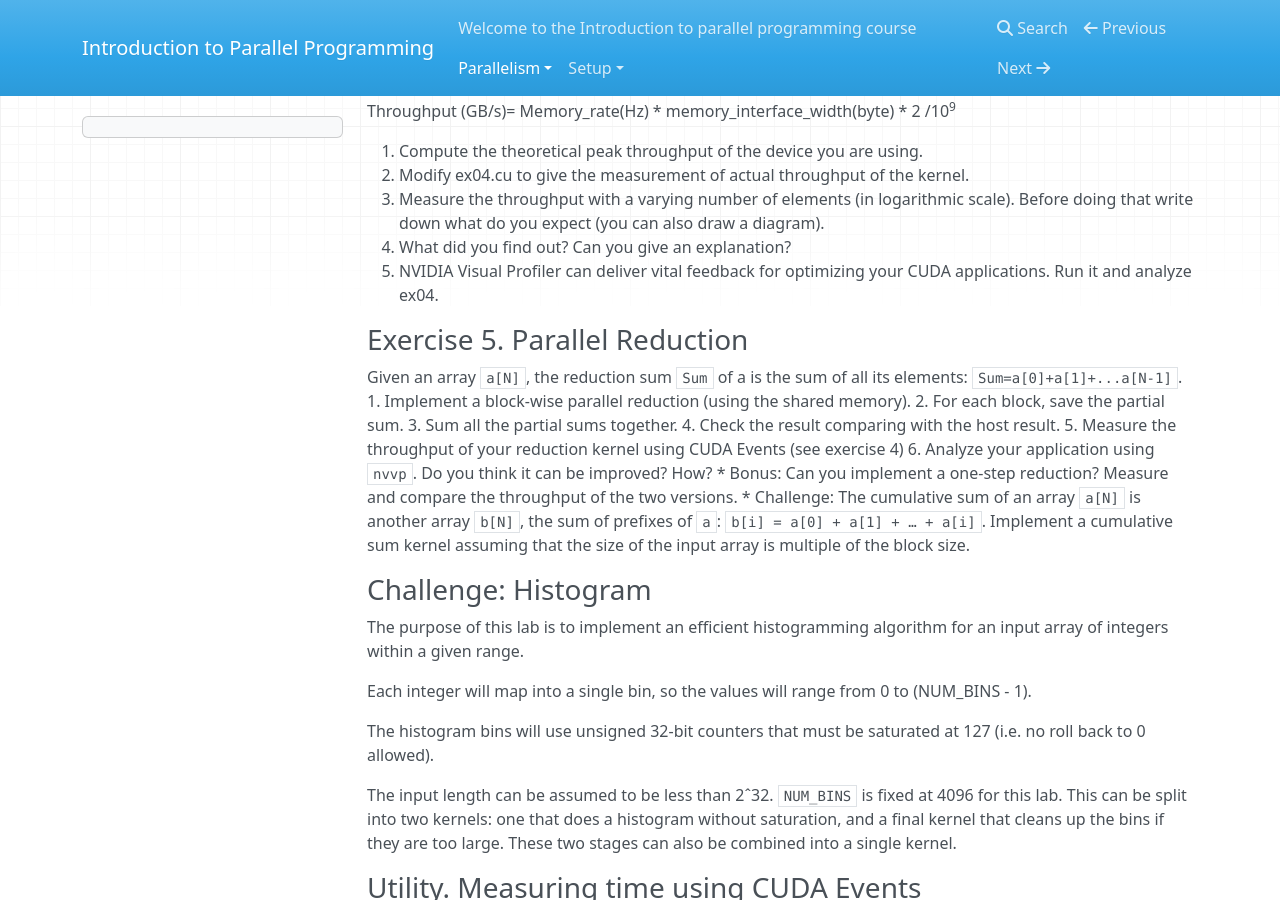
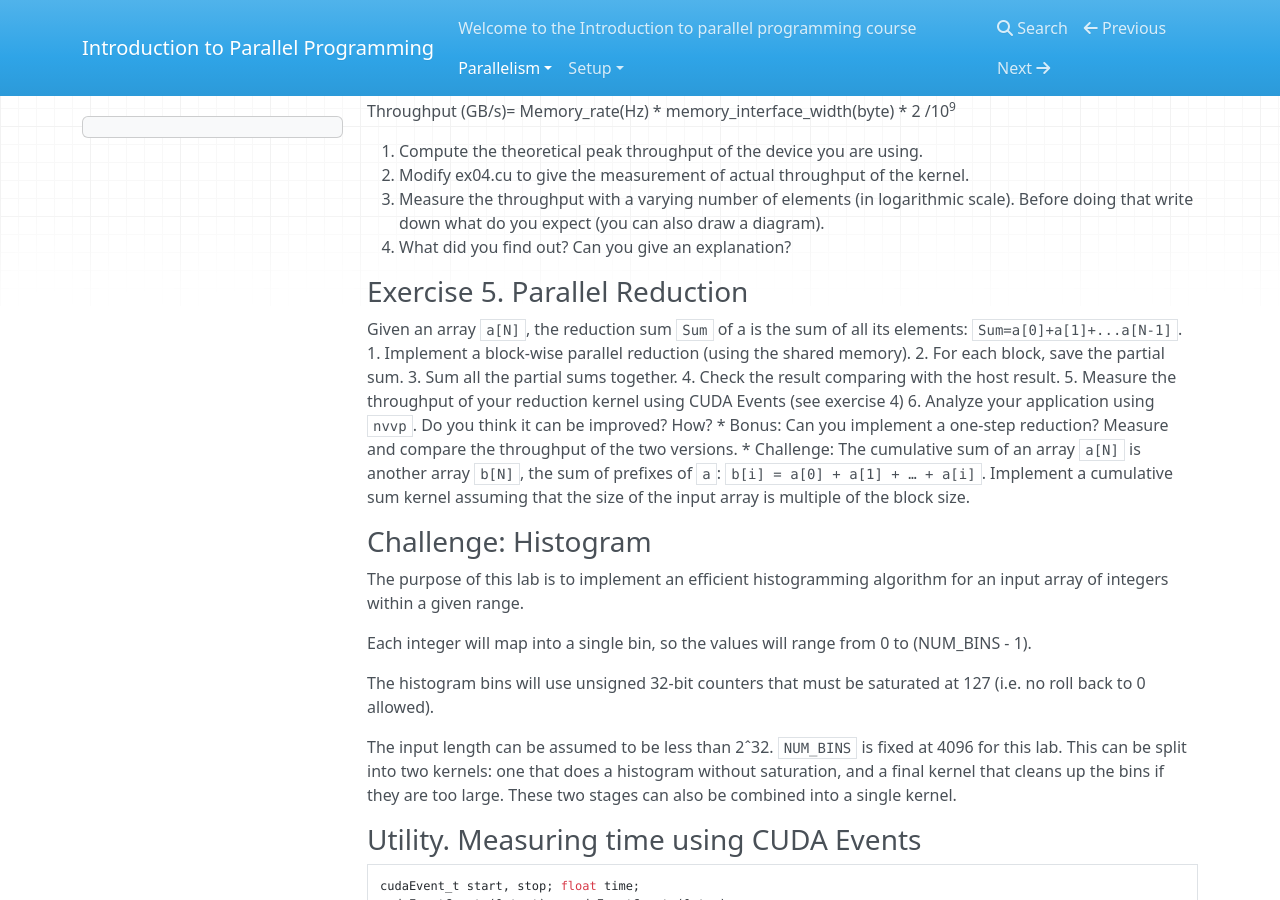
Before and after one commit to felicepantaleo/kseta-22, an MkDocs documentation site: the page built from docs/parallelism/2_cuda.md, in a window 1280 px wide and 900 px high, scrolled down 2579 px. Built offline with MkDocs 1.6.1, drawn with Linux system fonts in a browser that asks for light colours; nearby versions of some CDN libraries.

Commit message:
Update 2_cuda.md

```diff
--- a/docs/parallelism/2_cuda.md
+++ b/docs/parallelism/2_cuda.md
@@ -131,8 +131,6 @@ Throughput (GB/s)= Memory_rate(Hz) * memory_interface_width(byte) * 2 /10<sup>9<
 2. Modify ex04.cu to give the measurement of actual throughput of the kernel.
 3. Measure the throughput with a varying number of elements (in logarithmic scale). Before doing that write down what do you expect (you can also draw a diagram).
 4. What did you find out? Can you give an explanation?
-5. NVIDIA Visual Profiler can deliver vital feedback for optimizing your CUDA applications.
-Run it and analyze ex04.
 
 
 ### Exercise 5. Parallel Reduction
```
